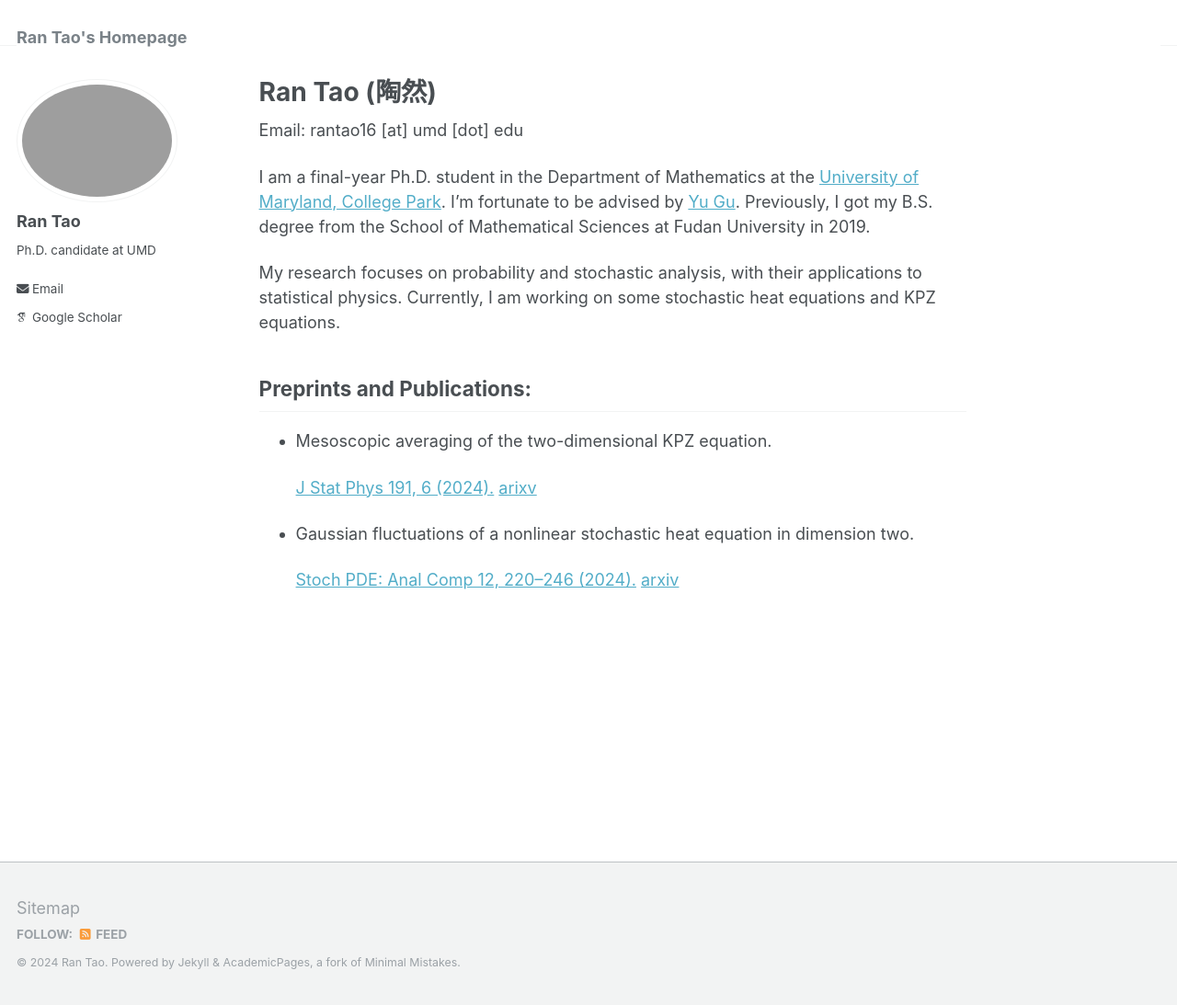
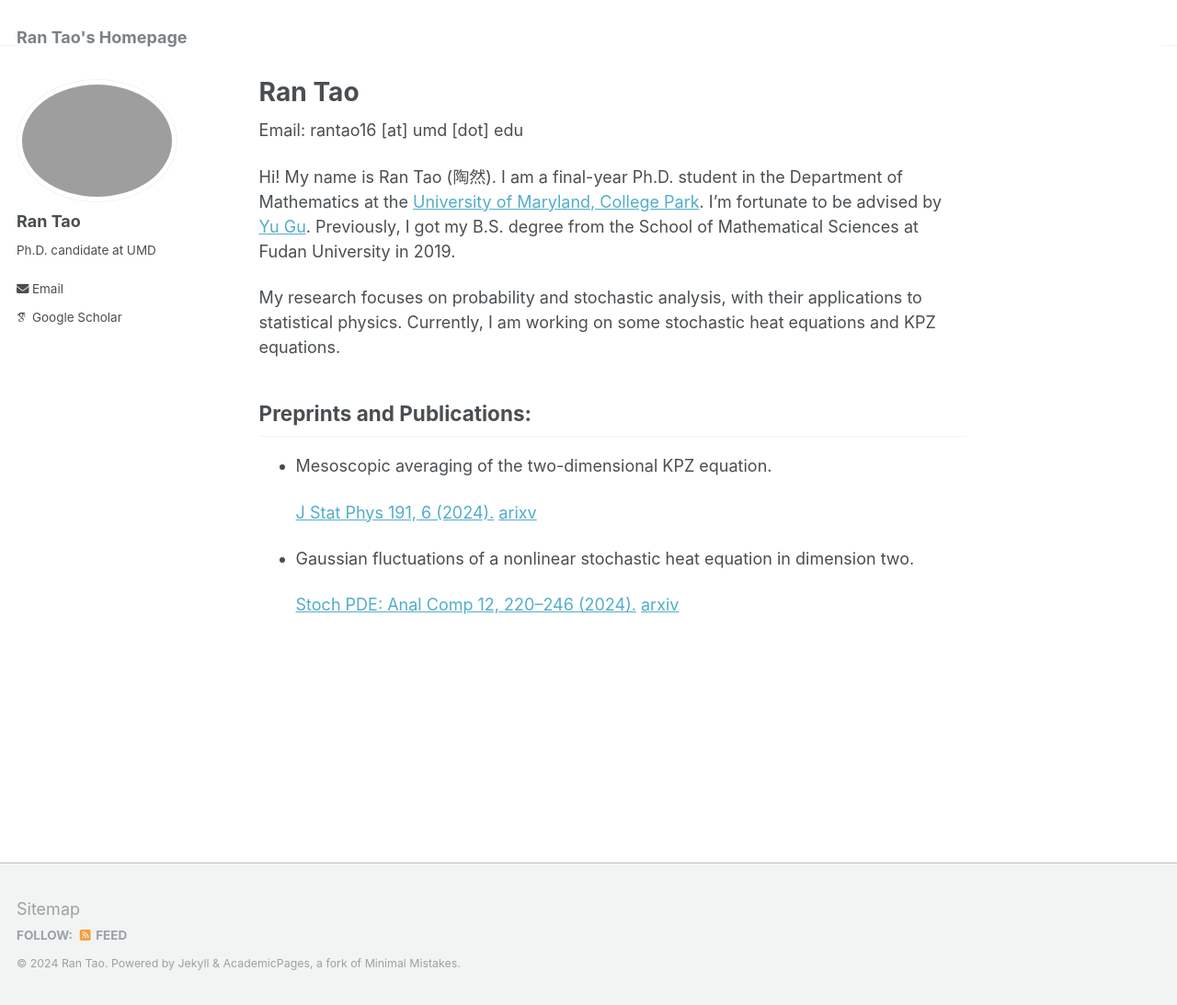
Before and after one commit to rantao16/rantao16.github.io, a Jekyll site: the page built from _pages/about.md, in a window 1280 px wide and 1093 px high. Shown: the whole window at 92% size. Built offline with Jekyll 4.4.1, drawn with Linux system fonts in a browser that asks for light colours; some web fonts are replaced.

Commit message:
Update about.md

```diff
--- a/_pages/about.md
+++ b/_pages/about.md
@@ -8,7 +8,7 @@ redirect_from:
 ---
 Email: rantao16 [at] umd [dot] edu
 
-I am a final-year Ph.D. student in the Department of Mathematics at the [University of Maryland, College Park](https://www-math.umd.edu/). I’m fortunate to be advised by [Yu Gu](https://www.math.umd.edu/~ygu7/). Previously, I got my B.S. degree from the School of Mathematical Sciences at Fudan University in 2019.
+Hi! My name is Ran Tao (陶然). I am a final-year Ph.D. student in the Department of Mathematics at the [University of Maryland, College Park](https://www-math.umd.edu/). I’m fortunate to be advised by [Yu Gu](https://www.math.umd.edu/~ygu7/). Previously, I got my B.S. degree from the School of Mathematical Sciences at Fudan University in 2019.
 
 My research focuses on probability and stochastic analysis, with their applications to statistical physics. Currently, I am working on some stochastic heat equations and KPZ equations.
 
```
Also changed, not shown: other parts of _pages/about.md (+1 -1 lines).
